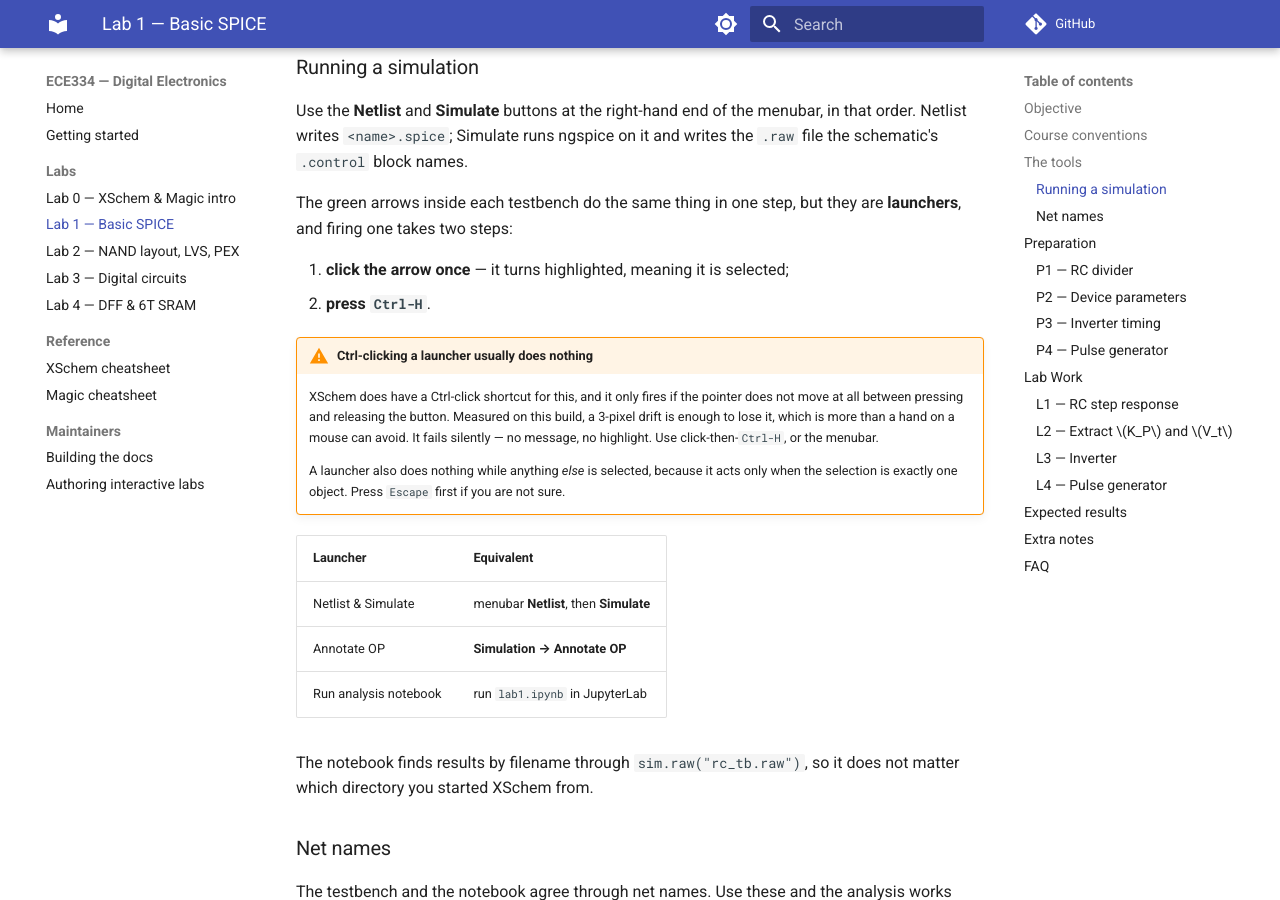
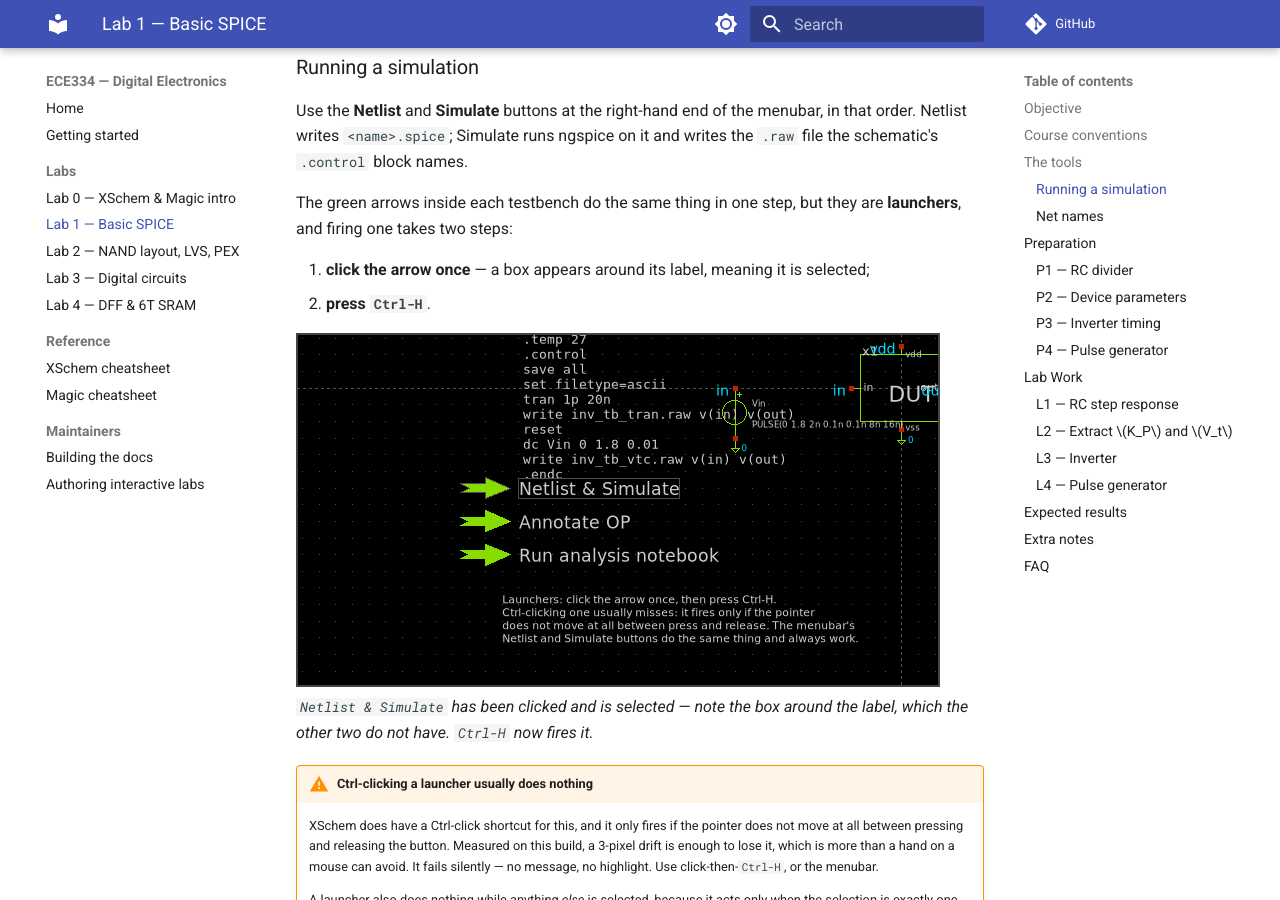
Before and after one commit to uoftasic/ece334-docs, an MkDocs documentation site: the page built from docs/labs/lab1/index.md, in a window 1280 px wide and 900 px high, scrolled down 1456 px. Built offline with MkDocs 1.6.1 and Material for MkDocs 9.7.7, drawn with Linux system fonts in a browser that asks for light colours; comment, search, counter and statistics services are not loaded.

Commit message:
docs: show what a selected launcher looks like
A screenshot of the real thing, taken with the launcher clicked: the selected
one has a box around its label and the other two do not. That is the state
students need to recognise before pressing Ctrl-H, and it is not obvious from
a description.

```diff
--- a/docs/labs/lab1/index.md
+++ b/docs/labs/lab1/index.md
@@ -43,8 +43,13 @@ it and writes the `.raw` file the schematic's `.control` block names.
 The green arrows inside each testbench do the same thing in one step, but they
 are **launchers**, and firing one takes two steps:
 
-1. **click the arrow once** — it turns highlighted, meaning it is selected;
+1. **click the arrow once** — a box appears around its label, meaning it is
+   selected;
 2. **press `Ctrl-H`**.
+
+![A selected launcher](images/11-launcher-selected.png)
+*`Netlist & Simulate` has been clicked and is selected — note the box around
+the label, which the other two do not have. `Ctrl-H` now fires it.*
 
 !!! warning "Ctrl-clicking a launcher usually does nothing"
     XSchem does have a Ctrl-click shortcut for this, and it only fires if the
```
Also changed, not shown: docs/labs/lab1/images/11-launcher-selected.png (added).
